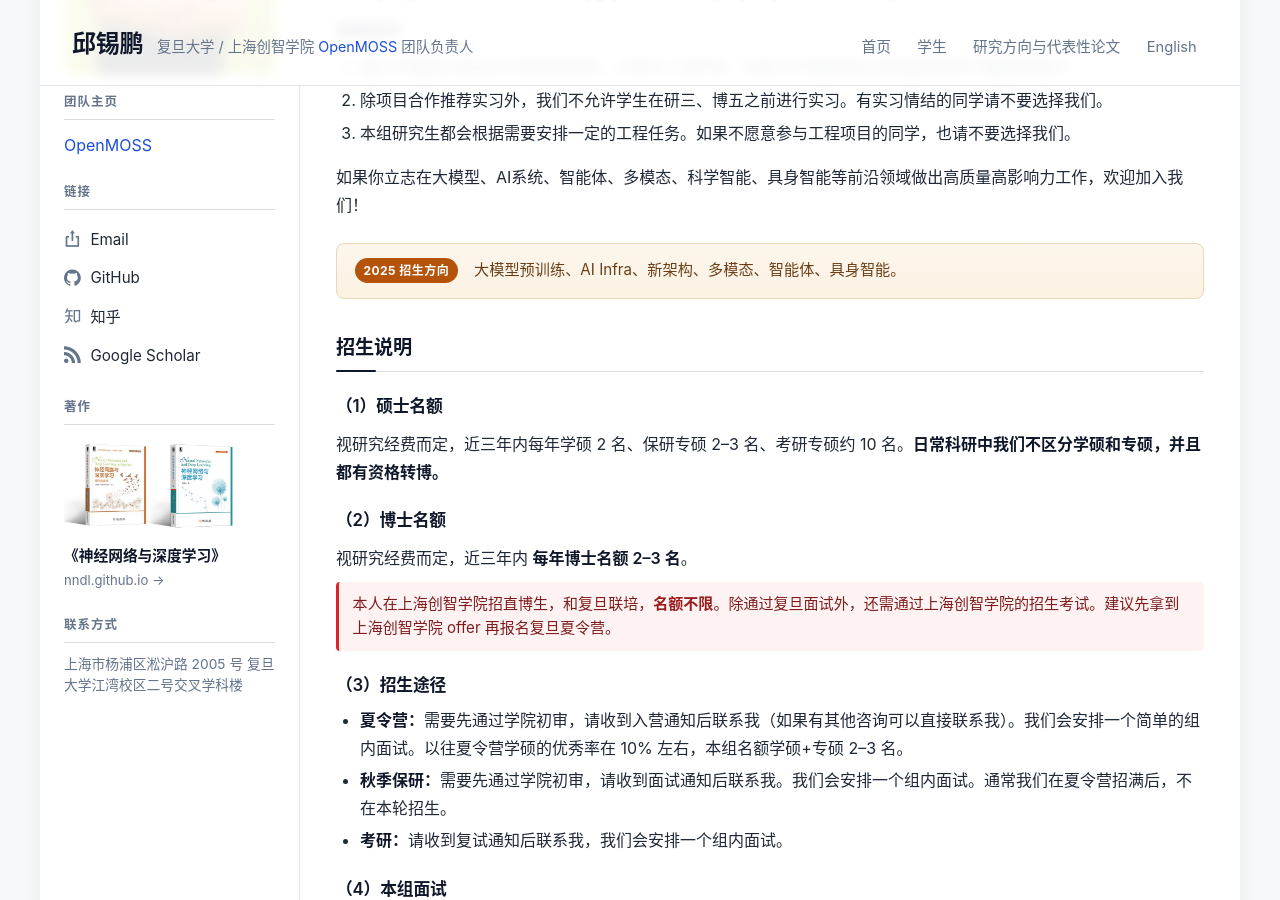
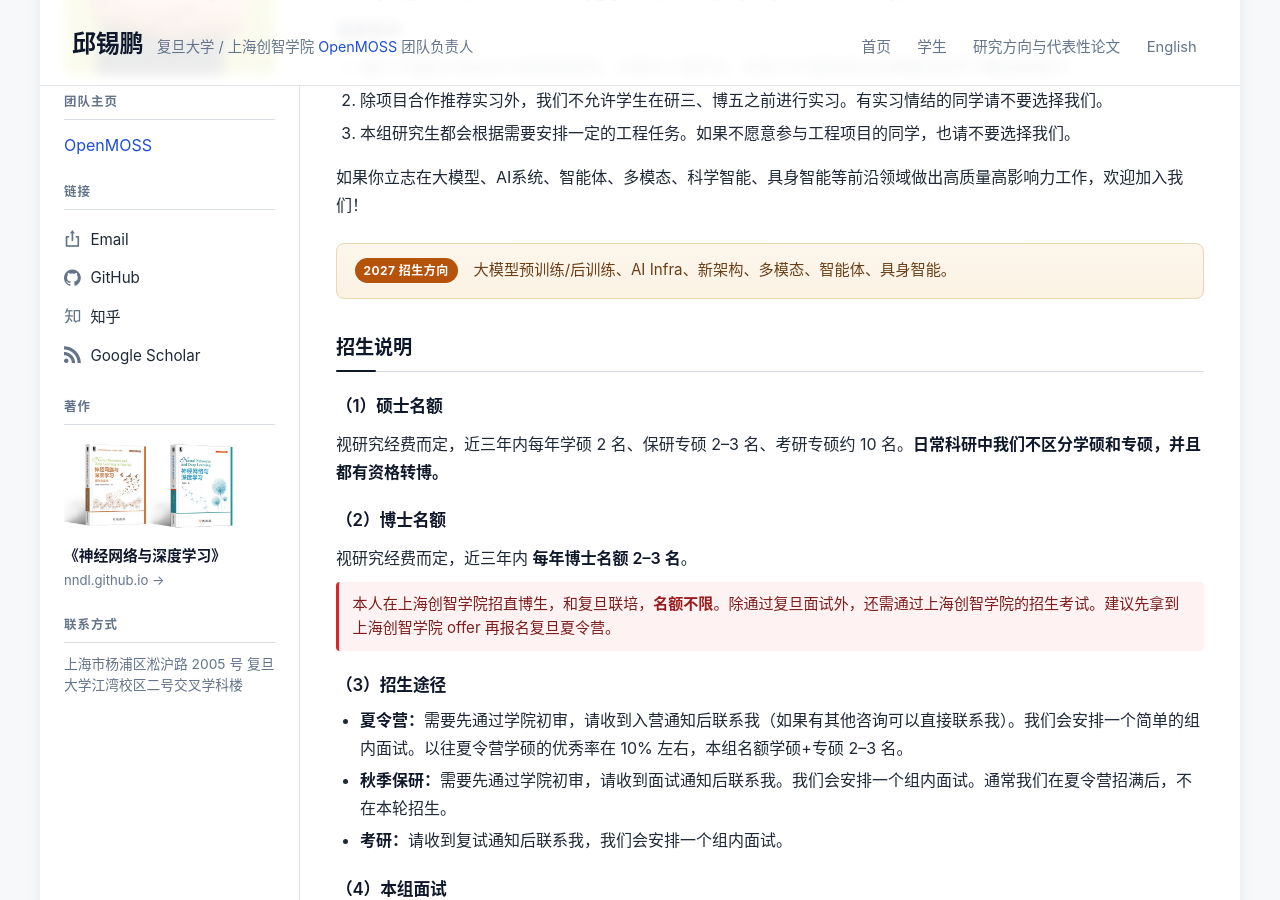
Before and after one commit to xpqiu/xpqiu.github.io, a Jekyll site: the page built from graduate.md, in a window 1280 px wide and 900 px high, scrolled down 323 px. Built offline with Jekyll 4.4.1, drawn with Linux system fonts in a browser that asks for light colours; some web fonts are replaced.

Commit message:
Update graduate.md

```diff
--- a/graduate.md
+++ b/graduate.md
@@ -21,8 +21,8 @@
 如果你立志在大模型、AI系统、智能体、多模态、科学智能、具身智能等前沿领域做出高质量高影响力工作，欢迎加入我们！
 
 <aside class="callout callout--recruit">
-  <span class="callout__badge">2025 招生方向</span>
-  <p class="callout__text">大模型预训练、AI Infra、新架构、多模态、智能体、具身智能。</p>
+  <span class="callout__badge">2027 招生方向</span>
+  <p class="callout__text">大模型预训练/后训练、AI Infra、新架构、多模态、智能体、具身智能。</p>
 </aside>
 
 ## 招生说明
```
